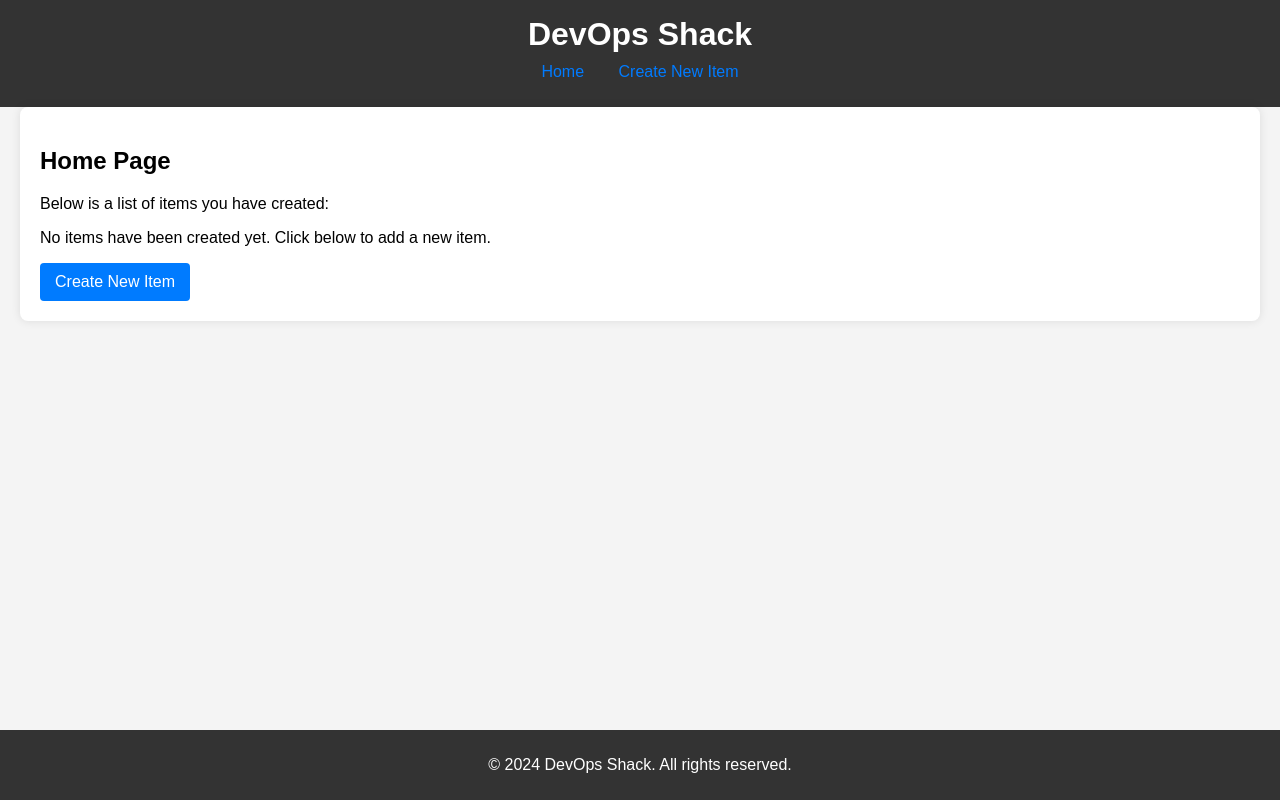
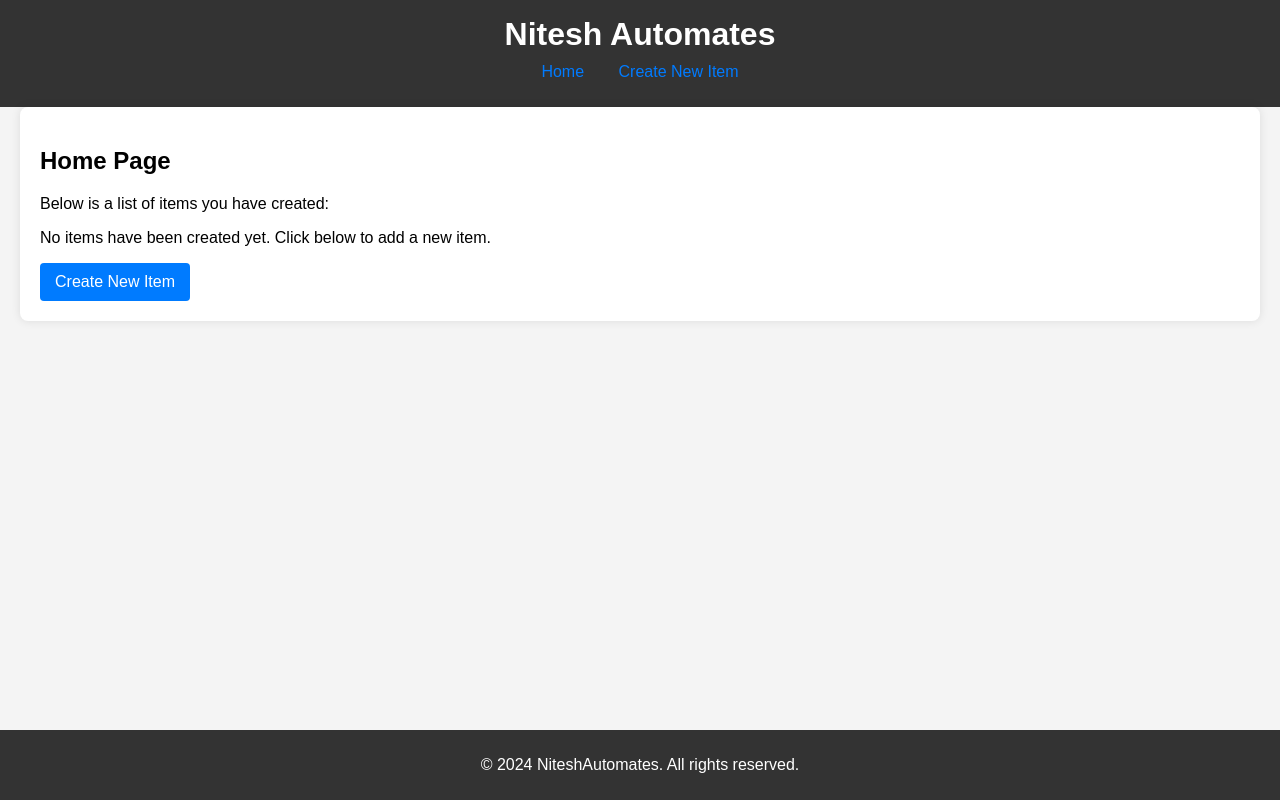
Before and after one commit to niteshautomates/3-Tier-Python-Postgres, a Flask app: page / in a window 1280 px wide. Run offline with Flask 3, Linux system fonts and the light colour scheme.

Commit message:
feat: changed index.html

```diff
--- a/app/templates/layout.html
+++ b/app/templates/layout.html
@@ -3,7 +3,7 @@
 <head>
     <meta charset="UTF-8">
     <meta name="viewport" content="width=device-width, initial-scale=1.0">
-    <title>DevOps Shack</title>
+    <title>Nitesh Automates</title>
     <style>
         body {
             font-family: Arial, sans-serif;
@@ -125,7 +125,7 @@
 </head>
 <body>
     <header>
-        <h1>DevOps Shack</h1>
+        <h1>Nitesh Automates</h1>
         <nav>
             <a href="{{ url_for('main.index') }}">Home</a>
             <a href="{{ url_for('main.create') }}">Create New Item</a>
@@ -138,7 +138,7 @@
     </main>
 
     <footer>
-        <p>&copy; 2024 DevOps Shack. All rights reserved.</p>
+        <p>&copy; 2024 NiteshAutomates. All rights reserved.</p>
     </footer>
 </body>
 </html>
```
